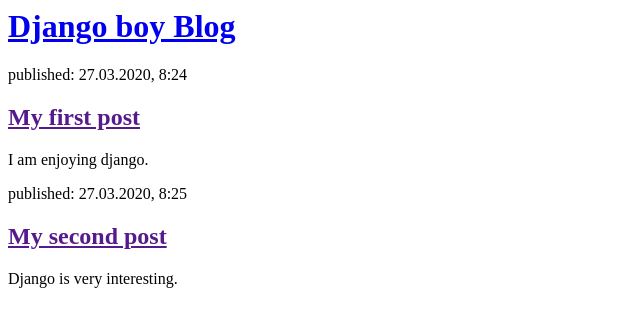
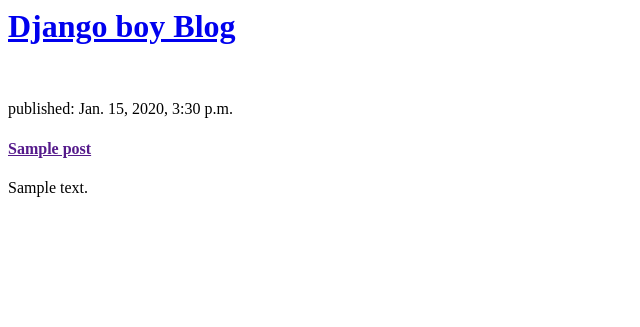
Before and after one commit to arv3725/my-first-blog, a Django app: template blog/templates/blog/post_list.html in a window 1280 px wide. Shown: the top 327 px of the page, without its empty margins (0-640 px from the left). Run offline with Django 3.2, Linux system fonts and the light colour scheme; the template is opened without the code that fills it: values that come from a table or form of the project are taken from there, others are empty; tables that the repository leaves empty hold one stand-in row (values such as "Sample post").

Commit message:
Modified templates to display posts from database.

```diff
--- a/blog/templates/blog/post_list.html
+++ b/blog/templates/blog/post_list.html
@@ -1,3 +1,4 @@
+<!-- <p>{{ post.text|linebreaksbr }}</p><br> what is linebreaksbr -->
 <html>
     <head>
         <title>Django Boy blog</title>
@@ -6,17 +7,15 @@
         <div>
             <h1><a href="/">Django boy Blog</a></h1>
         </div>
+        {% for post in posts %}
+            <div>
+            <br>
+                <p>published: {{ post.published_date }}</p>
+                <h4><a href="">{{ post.title}}</a></h4>
+                <p>{{ post.text }}</p><br>
+            </div>
+        {% endfor%}
 
-        <div>
-            <p>published: 27.03.2020, 8:24</p>
-            <h2><a href="">My first post</a></h2>
-            <p>I am enjoying django.</p>
-        </div>
 
-        <div>
-            <p>published: 27.03.2020, 8:25</p>
-            <h2><a href="">My second post</a></h2>
-            <p>Django is very interesting.</p>
-        </div>
     </body>
 </html>
--- a/blog/views.py
+++ b/blog/views.py
@@ -1,5 +1,7 @@
 from django.shortcuts import render
-
+from .models import Post
+from django.utils import timezone
 # Create your views here.
 def post_list(request):
-    return render(request, 'blog/post_list.html', {})
+    posts = Post.objects.filter(published_date__lte=timezone.now()).order_by('published_date')
+    return render(request, 'blog/post_list.html', {'posts':posts})
```
